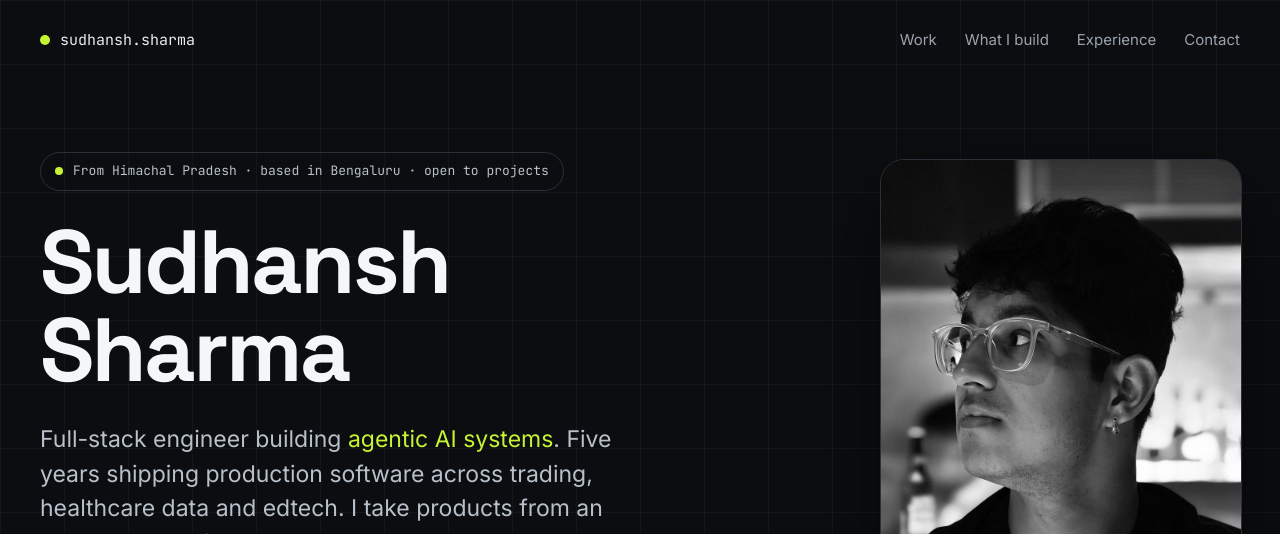
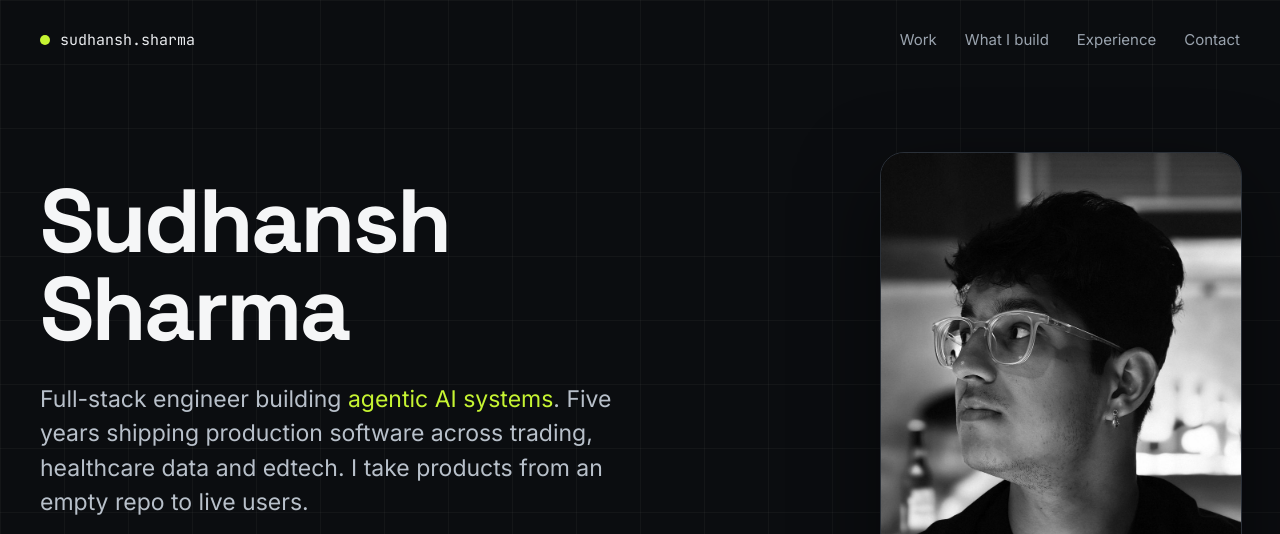
Before and after one commit to sudhansh-sharma/sudhansh-sharma.github.io, a plain HTML site: page index.html in a window 1280 px wide. Shown: the top 534 px of the page. Drawn offline with Linux system fonts and the light colour scheme.

Commit message:
Remove location tag from hero
Co-Authored-By: Claude Opus 5.5 <noreply@anthropic.com>
Claude-Session: https://claude.ai/code/session_01L2nUvxmp4SHpUEFK9TDtp1

```diff
--- a/index.html
+++ b/index.html
@@ -41,10 +41,6 @@ a{color:#E8EAED;text-decoration:none}a:hover{color:#FFFFFF}
 
 <section id="top" style="max-width: 1200px; margin: 0 auto; padding: 72px 24px 96px; display: flex; flex-wrap: wrap; gap: 56px; align-items: center">
 <div style="flex: 999 1 560px; min-width: 0; display: flex; flex-direction: column; gap: 28px">
-<div style="display: inline-flex; align-self: flex-start; align-items: center; gap: 10px; padding: 8px 14px; border: 1px solid #2A3038; border-radius: 999px; font-family: 'JetBrains Mono', monospace; font-size: 13px; color: #B8C0CA">
-<span style="width: 8px; height: 8px; border-radius: 50%; background: #C6F432; display: inline-block"></span>
-<span>From Himachal Pradesh · based in Bengaluru · open to projects</span>
-</div>
 <h1 style="margin: 0; font-family: 'Space Grotesk', sans-serif; font-weight: 700; font-size: clamp(48px, 7vw, 92px); line-height: 0.98; letter-spacing: -0.03em; color: #F5F6F7">Sudhansh<br>Sharma</h1>
 <p style="margin: 0; max-width: 620px; font-size: clamp(19px, 2vw, 23px); line-height: 1.5; color: #B8C0CA">Full-stack engineer building <span style="color: #C6F432">agentic AI systems</span>. Five years shipping production software across trading, healthcare data and edtech. I take products from an empty repo to live users.</p>
 <div style="display: flex; flex-wrap: wrap; gap: 12px; margin-top: 8px">
```
